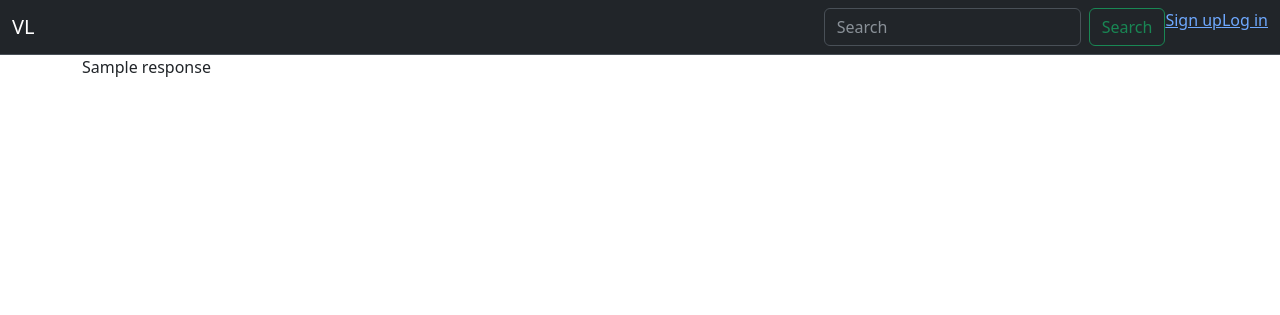
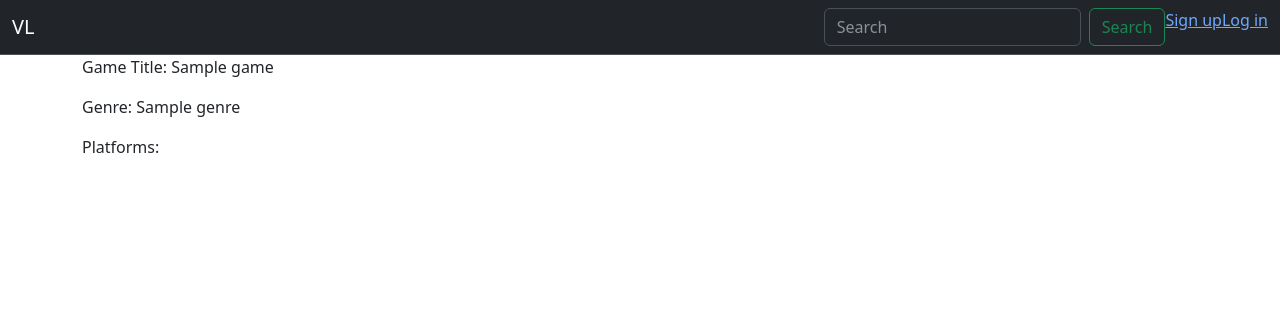
Before and after one commit to RQuicho/Videogame_Library, a Flask app: template templates/show_all_games.html in a window 1280 px wide. Shown: the top 315 px of the page. Run offline with Flask 2, Linux system fonts and the light colour scheme; the template is opened without the code that fills it: most values are stand-ins (such as "Sample title", 1, 10 or a date in 2020).

Commit message:
showing first page of list of games.

```diff
--- a/app.py
+++ b/app.py
@@ -103,13 +103,16 @@ def show_games():
     """Show all games"""
 
     response = requests.get(f'https://api.rawg.io/api/games?key={api_key}')
+    response2 = requests.get(f'https://api.rawg.io/api/games?key={api_key}&page=2')
 
-    if response.status_code == 200:
+    if response.status_code == 200 and response2.status_code == 200:
         data = response.json()
-        return render_template('show_all_games.html', response=data)
+        data2 = response2.json()
+        return render_template('show_all_games.html', response=data, response2=data2)
     else:
         return "Error: Failed to retrieve data from the API"
 
+    # 'next': 'https://api.rawg.io/api/games?key=25160d19f0744f488c544b98e663fd62&page=2', 'previous': None
 
     # https://api.rawg.io/api/games?key=25160d19f0744f488c544b98e663fd62
 
--- a/templates/show_all_games.html
+++ b/templates/show_all_games.html
@@ -2,32 +2,50 @@
 
 {% block content %}
 
-<!-- {% for game in response %}
 
-<p>Game Title: {{response.results.name}}</p>
-<p>Genre: {{response.results.genre}}</p>
+<!-- {{response}} -->
+<!-- {{response2}} -->
 
-{% endfor %} -->
+{% for game in response.results %}
+<p>Game Title: {{game.name}}</p>
 
-{{response}}
+<p>Genre:
+  {% for genre in game.genres %}
+    {{genre.name}}
+  {% endfor %}
+</p>
 
-<!-- <p>Game Title: {{response.results[0].name}}</p>
-<p>Genre: {{response.results[0].genres[0].name}}</p>
-<p>Developer: {{response.results[0].developers[0].developer.name|default('N/A')}}</p>
 <p>Platforms:
-    {{response.results[0].platforms[0].platform.name}},
-    {{response.results[0].platforms[1].platform.name}},
-    {{response.results[0].platforms[2].platform.name}},
-    {{response.results[0].platforms[3].platform.name}},
-    {{response.results[0].platforms[4].platform.name}},
-    {{response.results[0].platforms[5].platform.name}},
-    {{response.results[0].platforms[6].platform.name}}
-</p> -->
+  {% for platform in game.platforms %}
+    {{platform.platform.name}}
+  {% endfor %}
+</p>
+{% endfor %}
+
+{% if response.next %}
+  <!-- {% for game in response2.results %}
+  <p>Game Title: {{game.name}}</p>
+
+  <p>Genre:
+    {% for genre in game.genres %}
+      {{genre.name}}
+    {% endfor %}
+  </p>
+
+  <p>Platforms:
+    {% for platform in game.platforms %}
+      {{platform.platform.name}}
+    {% endfor %}
+  </p>
+  {% endfor %} -->
+
+  <a href="{{response.next}}">Next</a>
+
+{% endif %}
+<!-- <p>Developer: {{response2.results[0].name}}</p> -->
 
 
-<!-- {% for game in response %}
-
-<div class="card" style="width: 18rem;">
+<!-- <div class="card" style="width: 18rem;">
     <img src="..." class="card-img-top" alt="...">
     <div class="card-body">
       <h5 class="card-title">Card title</h5>
@@ -42,9 +60,8 @@
       <a href="#" class="card-link">Card link</a>
       <a href="#" class="card-link">Another link</a>
     </div>
-  </div>
+  </div> -->
 
-{% endfor %} -->
 
 
 {% endblock %}
```
Also changed, not shown: seed.py (+18 -0 lines), templates/login.html (line endings or trailing spaces).
